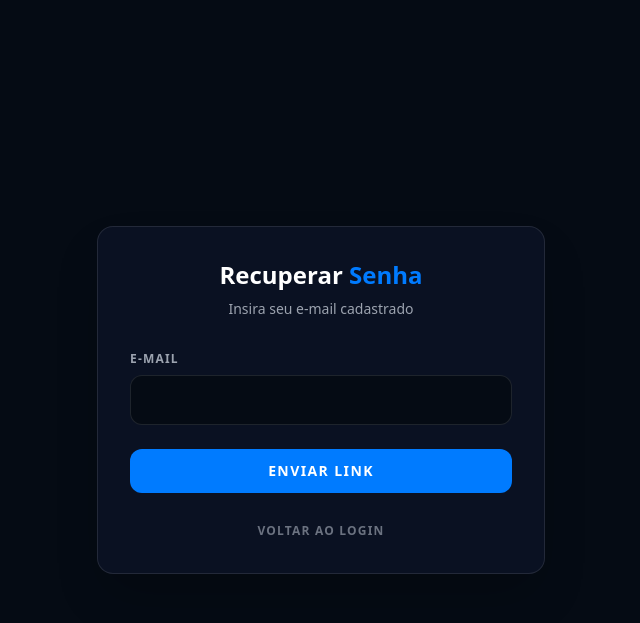
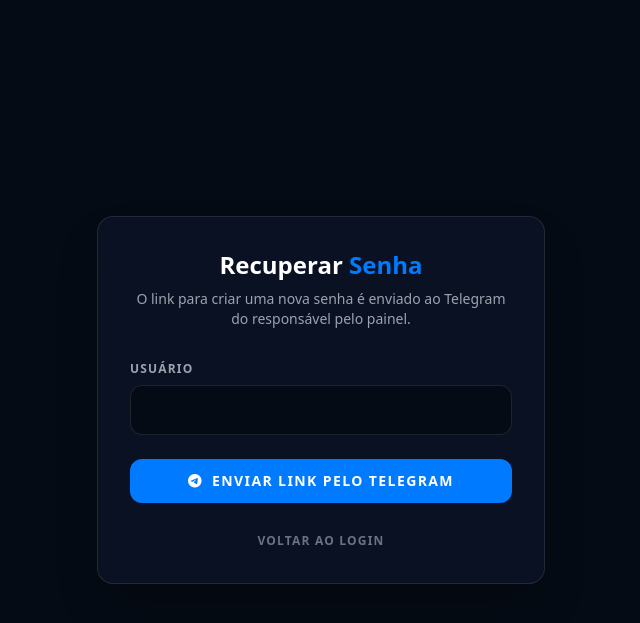
Before and after one commit to JoverBG/Site-LifeNet, a PHP site: page /admin/forgot_password.php in a window 1280 px wide. Shown: the top 623 px of the page, without its empty margins (319-959 px from the left). Run offline with PHP 8.4, Linux system fonts and the light colour scheme; some libraries are stand-ins or nearby versions.

Commit message:
fix(admin): link de "Esqueci minha senha" vai só pelo Telegram
Sem servidor de e-mail na VM, forgot_password.php mostrava o link de
redefinição na própria tela: qualquer um que soubesse o e-mail do admin
trocava a senha pela internet. Agora o link vai só para o chat fixo do
Telegram (mesmo bot do monitor, configurado em /etc/lifenett/telegram.env)
e nunca aparece na página.

- pede o usuário; mesma resposta exista ou não
- link de 30 min, uso único, origem fixa (não usa o Host da requisição)
- banco guarda só o sha256 do token; validade comparada no PHP
- 1 envio a cada 2 min, CSRF nas duas páginas, senha nova com 10+ caracteres
- se o Telegram falhar, não deixa token válido para trás

Co-Authored-By: Claude Opus 5.5 <noreply@anthropic.com>

```diff
--- a/admin/forgot_password.php
+++ b/admin/forgot_password.php
@@ -1,40 +1,68 @@
 <?php
-session_start();
+// Recuperação de senha do admin.
+// O link de redefinição vai SÓ pro Telegram do responsável (chat fixo, configurado
+// no servidor em /etc/lifenett/telegram.env — ver api/telegram.php). Nunca aparece
+// na tela: antes, sem servidor de e-mail, a página exibia o link pra quem pedisse.
+require_once __DIR__ . '/../api/security.php';
 require_once __DIR__ . '/../api/db.php';
+require_once __DIR__ . '/../api/telegram.php';
 
-$message = '';
+const RESET_TTL      = 1800; // link vale 30 min
+const RESET_COOLDOWN = 120;  // no máximo 1 envio a cada 2 min (pra ninguém encher o Telegram)
+const RESET_ORIGIN   = 'https://lifenett.com.br'; // fixo: não confiar no Host da requisição
+
+$sent  = false;
 $error = '';
 
 if ($_SERVER['REQUEST_METHOD'] === 'POST') {
-    $email = $_POST['email'] ?? '';
+    check_csrf();
+    $username = trim((string) ($_POST['username'] ?? ''));
 
-    $stmt = $db->prepare("SELECT * FROM users WHERE email = ?");
-    $stmt->execute([$email]);
-    $user = $stmt->fetch(PDO::FETCH_ASSOC);
+    // Limite global, guardado em data/ (bloqueado no nginx), vale pra qualquer visitante
+    $stampFile = __DIR__ . '/../data/reset_last_sent';
+    $last = (int) @file_get_contents($stampFile);
 
-    if ($user) {
-        $token = bin2hex(random_bytes(32));
-        $expiry = date('Y-m-d H:i:s', strtotime('+1 hour'));
+    if ($username === '') {
+        $error = 'Informe o usuário.';
+    } elseif (time() - $last < RESET_COOLDOWN) {
+        // Mesma resposta do sucesso: não revela nada; só não dispara outra mensagem
+        $sent = true;
+    } else {
+        $stmt = $db->prepare('SELECT id, username FROM users WHERE username = ?');
+        $stmt->execute([$username]);
+        $user = $stmt->fetch(PDO::FETCH_ASSOC);
 
-        $stmt = $db->prepare("UPDATE users SET reset_token = ?, token_expiry = ? WHERE id = ?");
-        $stmt->execute([$token, $expiry, $user['id']]);
+        if ($user) {
+            @file_put_contents($stampFile, (string) time());
 
-        $resetLink = "http://" . $_SERVER['HTTP_HOST'] . dirname($_SERVER['PHP_SELF']) . "/reset_password.php?token=" . $token;
+            $token = bin2hex(random_bytes(32));
+            // No banco fica só o hash: quem ler o SQLite não consegue usar o link
+            $db->prepare('UPDATE users SET reset_token = ?, token_expiry = ? WHERE id = ?')
+               ->execute([hash('sha256', $token), (string) (time() + RESET_TTL), $user['id']]);
 
-        // Simulação de envio de e-mail (Tenta usar mail() mas avisa se falhar)
-        $to = $email;
-        $subject = "Recuperação de Senha - LifeNet Admin";
-        $body = "Olá, você solicitou a recuperação de senha. Clique no link abaixo para redefinir:\n\n" . $resetLink;
-        $headers = "From: no-reply@lifenett.com.br";
+            $link = RESET_ORIGIN . '/admin/reset_password.php?token=' . $token;
+            $ip   = $_SERVER['REMOTE_ADDR'] ?? '?';
+            $when = (new DateTime('now', new DateTimeZone('America/Cuiaba')))->format('d/m H:i');
+            $h    = fn($s) => htmlspecialchars((string) $s, ENT_QUOTES, 'UTF-8');
 
-        if (@mail($to, $subject, $body, $headers)) {
-            $message = "Um link de recuperação foi enviado para seu e-mail!";
+            $ok = telegram_send(
+                "🔑 <b>Redefinição de senha — painel lifenett.com.br</b>\n"
+                . "Usuário: <code>{$h($user['username'])}</code>\n"
+                . "Pedido às {$h($when)} do IP <code>{$h($ip)}</code>\n\n"
+                . "<a href=\"{$h($link)}\">Definir nova senha</a> (vale 30 min, uma vez só)\n\n"
+                . "Não foi você? Ignore: sem o link a senha não muda."
+            );
+            if (!$ok) {
+                // Não deixa um token válido pra trás se a mensagem não saiu
+                $db->prepare('UPDATE users SET reset_token = NULL, token_expiry = NULL WHERE id = ?')->execute([$user['id']]);
+                @unlink($stampFile);
+                $error = 'Não foi possível enviar pelo Telegram agora. Tente de novo em instantes ou peça a redefinição pelo servidor.';
+            } else {
+                $sent = true;
+            }
         } else {
-            // Se mail() falhar (comum em localhost), mostra o link para facilitar o teste
-            $message = "Solicitação enviada! (Obs: Servidor de e-mail não configurado. Use este link: <a href='$resetLink' class='text-blue-500 underline'>Redefinir Senha</a>)";
+            $sent = true; // usuário inexistente: mesma resposta, sem revelar
         }
-    } else {
-        $error = "E-mail não encontrado!";
     }
 }
 ?>
@@ -51,33 +79,37 @@ if ($_SERVER['REQUEST_METHOD'] === 'POST') {
     <div class="bg-[#0a1122] border border-white/10 p-8 rounded-2xl w-full max-w-md shadow-2xl">
         <div class="text-center mb-8">
             <h1 class="text-2xl font-bold text-white mb-2">Recuperar <span class="text-[#007BFF]">Senha</span></h1>
-            <p class="text-gray-400 text-sm">Insira seu e-mail cadastrado</p>
+            <p class="text-gray-400 text-sm">O link para criar uma nova senha é enviado ao Telegram do responsável pelo painel.</p>
         </div>
 
-        <?php if ($message): ?>
-            <div class="bg-green-500/20 border border-green-500/50 text-green-500 p-4 rounded-lg text-sm mb-6 text-center">
-                <?php echo $message; ?>
+        <?php if ($sent): ?>
+            <div class="bg-green-500/20 border border-green-500/50 text-green-400 p-4 rounded-lg text-sm mb-6 text-center">
+                <i class="fa-brands fa-telegram mr-1"></i>
+                Se o usuário existir, o link foi enviado para o Telegram do responsável. Ele vale por 30 minutos.
             </div>
         <?php endif; ?>
         <?php if ($error): ?>
             <div class="bg-red-500/20 border border-red-500/50 text-red-500 p-4 rounded-lg text-sm mb-6 text-center">
-                <?php echo $error; ?>
+                <?php echo esc($error); ?>
             </div>
         <?php endif; ?>
 
+        <?php if (!$sent): ?>
         <form method="POST" action="forgot_password.php" class="space-y-6">
+            <input type="hidden" name="csrf_token" value="<?php echo esc($_SESSION['csrf_token']); ?>">
             <div>
-                <label class="block text-gray-400 text-xs uppercase tracking-widest font-bold mb-2">E-mail</label>
-                <input type="email" name="email" required class="w-full bg-[#050b14] border border-white/10 rounded-xl py-3 px-4 text-white focus:outline-none focus:border-[#007BFF] transition">
+                <label class="block text-gray-400 text-xs uppercase tracking-widest font-bold mb-2">Usuário</label>
+                <input type="text" name="username" required autocomplete="username" class="w-full bg-[#050b14] border border-white/10 rounded-xl py-3 px-4 text-white focus:outline-none focus:border-[#007BFF] transition">
             </div>
 
             <button type="submit" class="w-full bg-[#007BFF] hover:bg-blue-600 text-white font-bold py-3 rounded-xl transition uppercase tracking-widest text-sm">
-                Enviar Link
+                <i class="fa-brands fa-telegram mr-1"></i> Enviar link pelo Telegram
             </button>
-            <div class="text-center">
-                <a href="login.php" class="text-gray-500 hover:text-white text-xs transition uppercase tracking-widest font-bold">Voltar ao Login</a>
-            </div>
         </form>
+        <?php endif; ?>
+        <div class="text-center mt-6">
+            <a href="login.php" class="text-gray-500 hover:text-white text-xs transition uppercase tracking-widest font-bold">Voltar ao Login</a>
+        </div>
     </div>
 </body>
 </html>
--- /dev/null
+++ b/api/telegram.php
@@ -0,0 +1,69 @@
+<?php
+// api/telegram.php
+// Envio de mensagens pelo bot do Telegram (o mesmo bot do painel/monitor do site).
+// Usado pela recuperação de senha do admin: o link vai SÓ pro chat configurado
+// no servidor, nunca aparece na tela nem vai pra um destino digitado no formulário.
+//
+// Configuração FORA do webroot e fora do git, com as mesmas chaves do monitor
+// (/opt/lifebot-painel/.env na VPS):
+//
+//   /etc/lifenett/telegram.env   (dono root:www-data, modo 640)
+//     PAINEL_TELEGRAM_BOT_TOKEN=123456:ABC...
+//     PAINEL_TELEGRAM_CHAT_ID=123456789
+//
+// Não é um endpoint: acessar direto não devolve nada.
+
+if (basename($_SERVER['SCRIPT_FILENAME'] ?? '') === basename(__FILE__)) {
+    http_response_code(404);
+    exit;
+}
+
+const TELEGRAM_ENV_FILE = '/etc/lifenett/telegram.env';
+
+/** Lê token e chat do arquivo de configuração. Devolve null se faltar algo. */
+function telegram_config(): ?array
+{
+    if (!is_readable(TELEGRAM_ENV_FILE)) return null;
+    $cfg = [];
+    foreach (file(TELEGRAM_ENV_FILE, FILE_IGNORE_NEW_LINES | FILE_SKIP_EMPTY_LINES) ?: [] as $line) {
+        $line = trim($line);
+        if ($line === '' || $line[0] === '#' || !str_contains($line, '=')) continue;
+        [$k, $v] = explode('=', $line, 2);
+        $cfg[trim($k)] = trim(trim($v), "\"'");
+    }
+    $token = $cfg['PAINEL_TELEGRAM_BOT_TOKEN'] ?? '';
+    $chat  = $cfg['PAINEL_TELEGRAM_CHAT_ID'] ?? '';
+    return ($token !== '' && $chat !== '') ? ['token' => $token, 'chat' => $chat] : null;
+}
+
+/**
+ * Manda uma mensagem (HTML do Telegram: <b>, <i>, <code>, <a>) pro chat configurado.
+ * Devolve true se o Telegram aceitou.
+ */
+function telegram_send(string $html): bool
+{
+    $cfg = telegram_config();
+    if (!$cfg) {
+        error_log('telegram: ' . TELEGRAM_ENV_FILE . ' ausente ou incompleto');
+        return false;
+    }
+    $ch = curl_init('https://api.telegram.org/bot' . $cfg['token'] . '/sendMessage');
+    curl_setopt_array($ch, [
+        CURLOPT_POST           => true,
+        CURLOPT_POSTFIELDS     => http_build_query([
+            'chat_id'                  => $cfg['chat'],
+            'text'                     => $html,
+            'parse_mode'               => 'HTML',
+            'disable_web_page_preview' => 'true',
+        ]),
+        CURLOPT_RETURNTRANSFER => true,
+        CURLOPT_TIMEOUT        => 10,
+        CURLOPT_CONNECTTIMEOUT => 5,
+    ]);
+    $body = curl_exec($ch);
+    $code = curl_getinfo($ch, CURLINFO_HTTP_CODE);
+    curl_close($ch);
+    $ok = $code === 200 && (json_decode((string) $body, true)['ok'] ?? false) === true;
+    if (!$ok) error_log("telegram: envio falhou (HTTP $code)"); // sem o corpo: pode ecoar o token
+    return $ok;
+}
```
Also changed, not shown: SECURITY.md (+26 -0 lines), admin/reset_password.php (+35 -25 lines).
